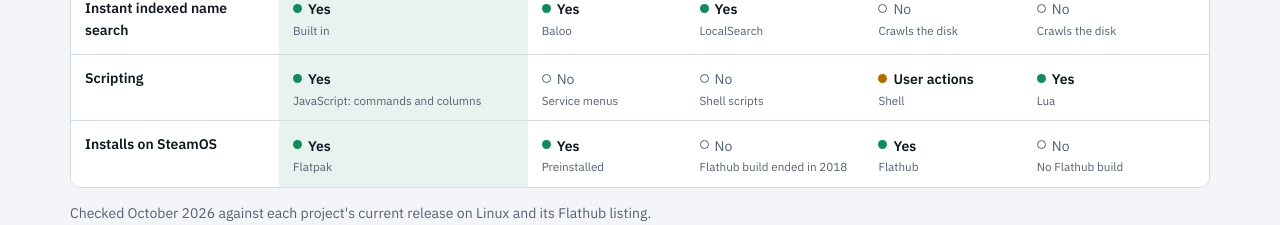
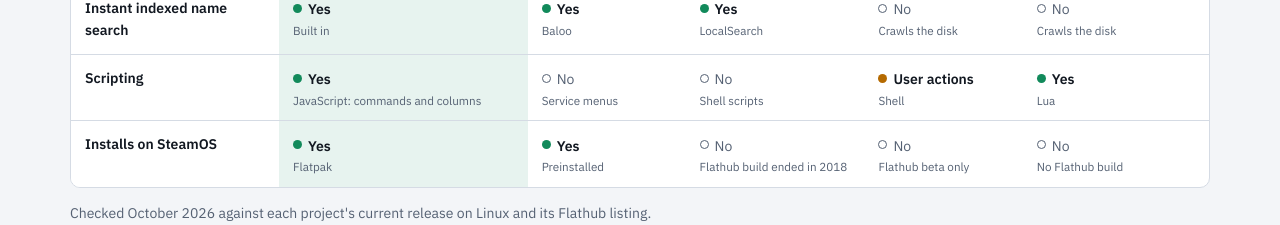
Before and after one commit to darkuni/dirduo, a plain HTML site: page website/index.html in a window 1280 px wide. Shown: the part 4760-4985 px from the top of the page. Drawn offline with nearby package versions, Linux system fonts and the light colour scheme.

Commit message:
Website: Krusader is on Flathub beta only, not stable
Co-Authored-By: Claude Opus 5.5 <noreply@anthropic.com>
Claude-Session: https://claude.ai/code/session_01KtexyUk2DYErFCZcjwPLj1

```diff
--- a/website/index.html
+++ b/website/index.html
@@ -435,7 +435,7 @@ footer .brand { font-size: 1rem; }
 <tr><th scope="row">Built-in viewer</th><td class="us y"><b>Yes</b><small>Pictures, music, video, PDF, slideshow</small></td><td class="p"><b>Preview panel</b></td><td class="p"><b>Spacebar preview</b><small>Add-on</small></td><td class="p"><b>Text, hex, images</b></td><td class="p"><b>Text, hex, images</b></td></tr>
 <tr><th scope="row">Instant indexed name search</th><td class="us y"><b>Yes</b><small>Built in</small></td><td class="y"><b>Yes</b><small>Baloo</small></td><td class="y"><b>Yes</b><small>LocalSearch</small></td><td class="n"><b>No</b><small>Crawls the disk</small></td><td class="n"><b>No</b><small>Crawls the disk</small></td></tr>
 <tr><th scope="row">Scripting</th><td class="us y"><b>Yes</b><small>JavaScript: commands and columns</small></td><td class="n"><b>No</b><small>Service menus</small></td><td class="n"><b>No</b><small>Shell scripts</small></td><td class="p"><b>User actions</b><small>Shell</small></td><td class="y"><b>Yes</b><small>Lua</small></td></tr>
-<tr><th scope="row">Installs on SteamOS</th><td class="us y"><b>Yes</b><small>Flatpak</small></td><td class="y"><b>Yes</b><small>Preinstalled</small></td><td class="n"><b>No</b><small>Flathub build ended in 2018</small></td><td class="y"><b>Yes</b><small>Flathub</small></td><td class="n"><b>No</b><small>No Flathub build</small></td></tr>
+<tr><th scope="row">Installs on SteamOS</th><td class="us y"><b>Yes</b><small>Flatpak</small></td><td class="y"><b>Yes</b><small>Preinstalled</small></td><td class="n"><b>No</b><small>Flathub build ended in 2018</small></td><td class="n"><b>No</b><small>Flathub beta only</small></td><td class="n"><b>No</b><small>No Flathub build</small></td></tr>
           </tbody>
         </table>
       </div>
```
